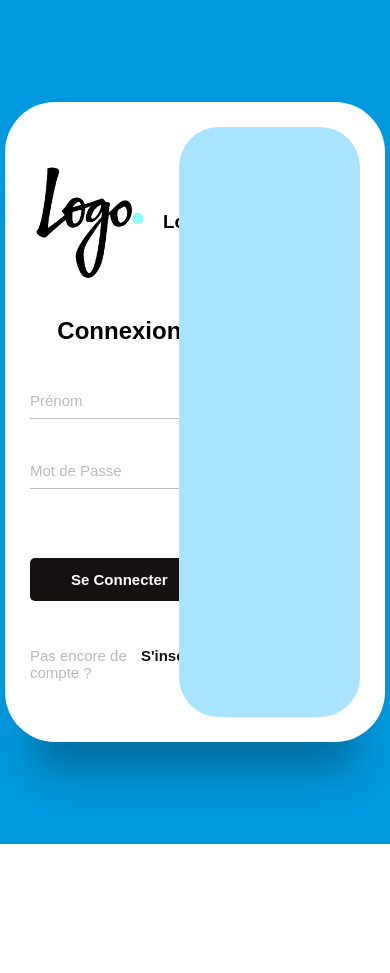
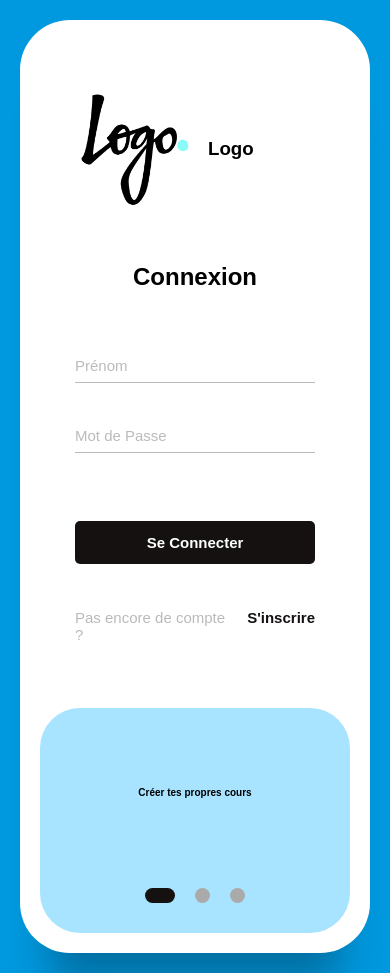
Before and after one commit to Livinien/Formulaire-en-PHP, a PHP site: page / in a window 390 px wide. Before the commit the page ends 844 px from the top, so only its background shows below. Run offline with PHP 8.4, Linux system fonts and the light colour scheme.

Commit message:
Finalisation du formulaire

```diff
--- a/app.js
+++ b/app.js
@@ -3,6 +3,11 @@
 const inputs = document.querySelectorAll(".input-field");
 const toggle_btn = document.querySelectorAll(".toggle");
 const main = document.querySelector("main");
+const bullets = document.querySelectorAll(".bullets span");
+const images = document.querySelectorAll(".image");
+
+
+// ANIMATION INPUTS //
 
 inputs.forEach((inp) => {
     inp.addEventListener("focus", () => {
@@ -24,3 +29,25 @@ toggle_btn.forEach((btn) => {
         main.classList.toggle("sign-up-mode");
     });
 });
+
+
+// ANIMATION SLIDER //
+
+function moveSlider() {
+    let index = this.dataset.value;
+
+    let currentImage = document.querySelector(`.img-${index}`);
+    images.forEach((img) => img.classList.remove('show'));
+    currentImage.classList.add("show");
+
+    // Slide des titres sous les images //
+    const textSlider = document.querySelector(".text-group");
+    textSlider.style.transform = `translateY(${-(index - 1) * 30}px)`;
+
+    bullets.forEach(bull => bull.classList.remove("active"));
+    this.classList.add("active");
+}
+
+bullets.forEach((bullet) => {
+    bullet.addEventListener("click", moveSlider);
+});
--- a/index.php
+++ b/index.php
@@ -9,7 +9,7 @@
     <link rel="preconnect" href="https://fonts.gstatic.com" crossorigin>
     <link href="https://fonts.googleapis.com/css2?family=Satisfy&display=swap" rel="stylesheet">
     <link rel="stylesheet" href="style.css">
-    <title>Sign Up ang Login Form</title>
+    <title>Sign Up and Login Form</title>
 </head>
 
 <!-- LOGIN -->
@@ -94,8 +94,29 @@
                     </form>
                 </div>
 
+                <div class="carousel">
+                    <div class="images-wrapper">
+                        <img src="./img/étudiante.jpeg" class="image img-1 show" alt="Image slide - Bibliothécaire">
+                        <img src="./img/Workspace.jpg" class="image img-2" alt="Image slide - Workspace">
+                        <img src="./img/Diplomés.jpg" class="image img-3" alt="Image slide - Fille Diplômé">
+                    </div>
 
-                <div class="carousel"></div>
+                    <div class="text-slider">
+                        <div class="text-wrap">
+                            <div class="text-group">
+                                <h2>Créer tes propres cours</h2>
+                                <h2>Personnaliser comme vous le souhaitez</h2>
+                                <h2>Invite tes étudiants dans ta classe</h2>
+                            </div>
+                        </div>
+
+                        <div class="bullets">
+                            <span class="active" data-value="1"></span>
+                            <span data-value="2"></span>
+                            <span data-value="3"></span>
+                        </div>
+                    </div>
+                </div>
             </div>
         </div>
     </main>
--- a/style.css
+++ b/style.css
@@ -41,6 +41,8 @@ main {
     transform: translate(-50%, -50%);
 }
 
+/* FORMULAIRE */
+
 .forms-wrap {
     position: absolute;
     display: grid;
@@ -50,17 +52,6 @@ main {
     width: 45%;
     top: 0;
     left: 0;
-    transition: 0.8s ease-in-out;
-}
-
-.carousel {
-    position: absolute;
-    height: 100%;
-    width: 55%;
-    top: 0;
-    left: 45%;
-    background-color: #a8e4ff;
-    border-radius: 40px;
     transition: 0.8s ease-in-out;
 }
 
@@ -211,3 +202,201 @@ main.sign-up-mode .forms-wrap {
 main.sign-up-mode .carousel {
     left: 0%;
 }
+
+
+/* CAROUSEL */
+
+.carousel {
+    position: absolute;
+    display: grid;
+    grid-template-rows: auto 1fr;
+    padding-bottom: 20px;
+    height: 100%;
+    width: 55%;
+    top: 0;
+    left: 45%;
+    background-color: #a8e4ff;
+    border-radius: 40px;
+    overflow: hidden;
+    transition: 0.8s ease-in-out;
+}
+
+.images-wrapper {
+    display: grid;
+    grid-template-columns: 1fr;
+    grid-template-rows: 1fr;
+}
+
+.image {
+    width: 100%;
+    grid-column: 1 / 2;
+    grid-row: 1 / 2;
+    border-radius: 40px 40px 0 0;
+    opacity: 0;
+    transition: opacity 0.3s, transform 0.5s;
+}
+
+.img-1 {
+    transform: translate(0, -50px);
+}
+
+.img-2 {
+    transform: translate(0, 50px);
+}
+
+.img-3 {
+    transform: scale(0.3) rotate(-20px);
+}
+
+.image.show {
+    opacity: 1;
+    transform: none;
+}
+
+.text-slider {
+    display: flex;
+    justify-content: center;
+    align-items: center;
+    flex-direction: column;
+}
+
+.text-wrap {
+    max-height: 30px;
+    overflow: hidden;
+    margin-top: 40px;
+    margin-bottom: 80px;
+}
+
+.text-group {
+    display: flex;
+    flex-direction: column;
+    text-align: center;
+    transform: translateY(0);
+    transition: 0.5s;
+}
+
+.text-group h2 {
+    line-height: 30px;
+    font-size: 25px;
+    font-weight: bold;
+}
+
+.bullets {
+    display: flex;
+    justify-content: center;
+    align-items: center;
+}
+
+.bullets span {
+    display: block;
+    width: 15px;
+    height: 15px;
+    background-color: #aaa;
+    margin: 0 10px;
+    border-radius: 50%;
+    cursor: pointer;
+    transition: 0.3s;
+}
+
+.bullets span.active {
+    width: 30px;
+    background-color: #151111;
+    border-radius: 20px;
+}
+
+
+/* MEDIA QUERIES - RESPONSIVE */
+
+@media (max-width: 1005px) {
+
+    .text-group h2 {
+        font-size: 23px;
+    }
+}
+
+
+@media (max-width: 865px) {
+    .box {
+        height: auto;
+        max-width: 550px;
+        overflow: hidden;
+    }
+
+    .inner-box {
+        position: static;
+        transform: none;
+        height: revert;
+        width: revert;
+        padding: 20px;
+    }
+
+    form {
+        max-width: revert;
+        padding: 15px 35px 30px;
+        transition: transform 0.8s ease-in-out, opacity 0.45s linear;
+    }
+
+    .heading {
+        margin: 20px 0;
+    }
+
+    form.signUp {
+        transform: translateX(100%);
+    }
+
+    main.sign-up-mode form.login {
+        transform: translateX(-100%);
+    }
+
+    main.sign-up-mode form.signUp {
+        transform: translateX(0%);
+    }
+
+    .forms-wrap {
+        position: revert;
+        height: auto;
+        width: 100%;
+    }
+
+    .carousel {
+        position: revert;
+        height: auto;
+        width: 100%;
+        padding: 30px 20px;
+        display: flex;
+    }
+
+    .images-wrapper {
+        display: none;
+    }
+
+    .text-slider {
+        width: 100%;
+    }
+
+    .text-group h2 {
+        font-size: 20px;
+    }
+}
+
+@media (max-width: 600px) {
+    main {
+        padding: 20px;
+    }
+
+    .box {
+        border-radius: 50px;
+    }
+
+    .text-group h2 {
+        font-size: 15px;
+    }
+}
+
+
+@media (max-width: 600px) {
+
+    .text-group h2 {
+        font-size: 10px;
+    }
+}
```
Also changed, not shown: img/Diplomés.jpg (added), img/étudiante.jpeg (added), 1 other file.
